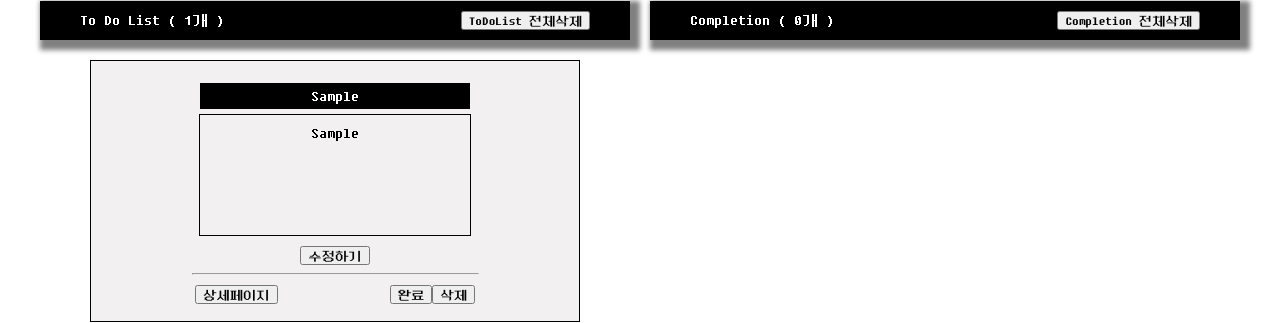
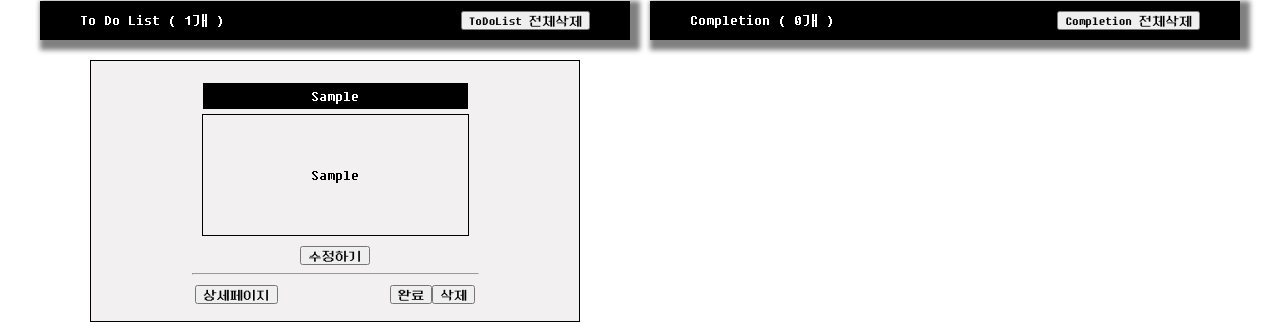
Before and after one commit to kimtanook/todo2, a React (Create React App) app: page / in a window 1280 px wide. Both pictures are taken after typing "Sample", "Sample" into the empty fields and a click on the button "작성완료". Shown: the part 144-467 px from the top of the page. Built offline with nearby package versions, Linux system fonts and the light colour scheme.

Commit message:
Edit, style in jsx

```diff
--- a/src/components/listForm/Form.jsx
+++ b/src/components/listForm/Form.jsx
@@ -48,14 +48,14 @@ const Form = () => {
           value={title}
           type="text"
           placeholder="할 일 제목"
-          maxLength={20}
+          maxLength={24}
         />
         <InputStyle
           onChange={onChangeBody}
           value={body}
           type="text"
           placeholder="할 일 내용"
-          maxLength={20}
+          maxLength={120}
         />
         <button>작성완료</button>
       </form>
--- a/src/components/listForm/List.jsx
+++ b/src/components/listForm/List.jsx
@@ -29,8 +29,8 @@ const TitleBodyStyle = styled.div`
 `;
 
 const TitleStyle = styled.div`
-  width: 90%;
-  padding: 5px 0 5px 0;
+  width: 65%;
+  padding: 5px 35px 5px 35px;
   text-align: center;
   margin: 5px;
   color: white;
@@ -38,10 +38,13 @@ const TitleStyle = styled.div`
 `;
 const BodyStyle = styled.div`
   height: 100px;
-  width: 90%;
+  width: 65%;
   border: 1px solid black;
+  display: flex;
+  justify-content: center;
+  align-items: center;
   text-align: center;
-  padding: 10px 0 10px 0;
+  padding: 10px 35px 10px 35px;
   margin-bottom: 10px;
 `;
 const TitleInput = styled.input`
--- a/src/components/pages/DetailPage.jsx
+++ b/src/components/pages/DetailPage.jsx
@@ -50,14 +50,18 @@ const TitleBody = styled.div`
   margin: 5px;
   color: white;
   background-color: black;
-  width: 420px;
+  width: 380px;
+  padding: 5px 20px 5px 20px;
 `;
 const TitleBodyText = styled.div`
   height: 200px;
-  width: 420px;
+  width: 360px;
   border: 2px solid black;
   text-align: center;
-  padding: 10px 0 10px 0;
+  display: flex;
+  justify-content: center;
+  align-items: center;
+  padding: 10px 30px 10px 30px;
   margin-bottom: 10px;
 `;
 const boxFade = keyframes`
```
